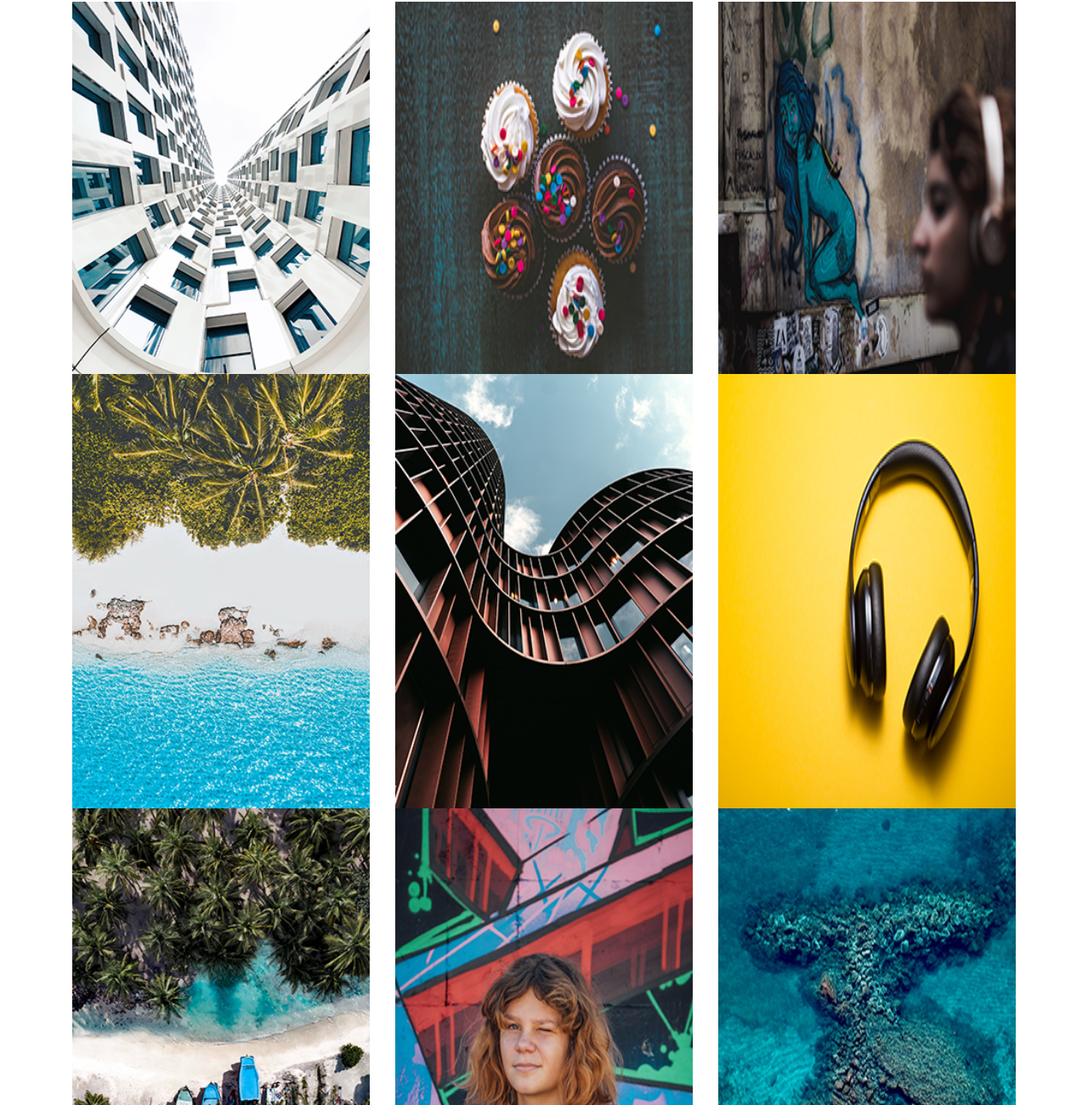
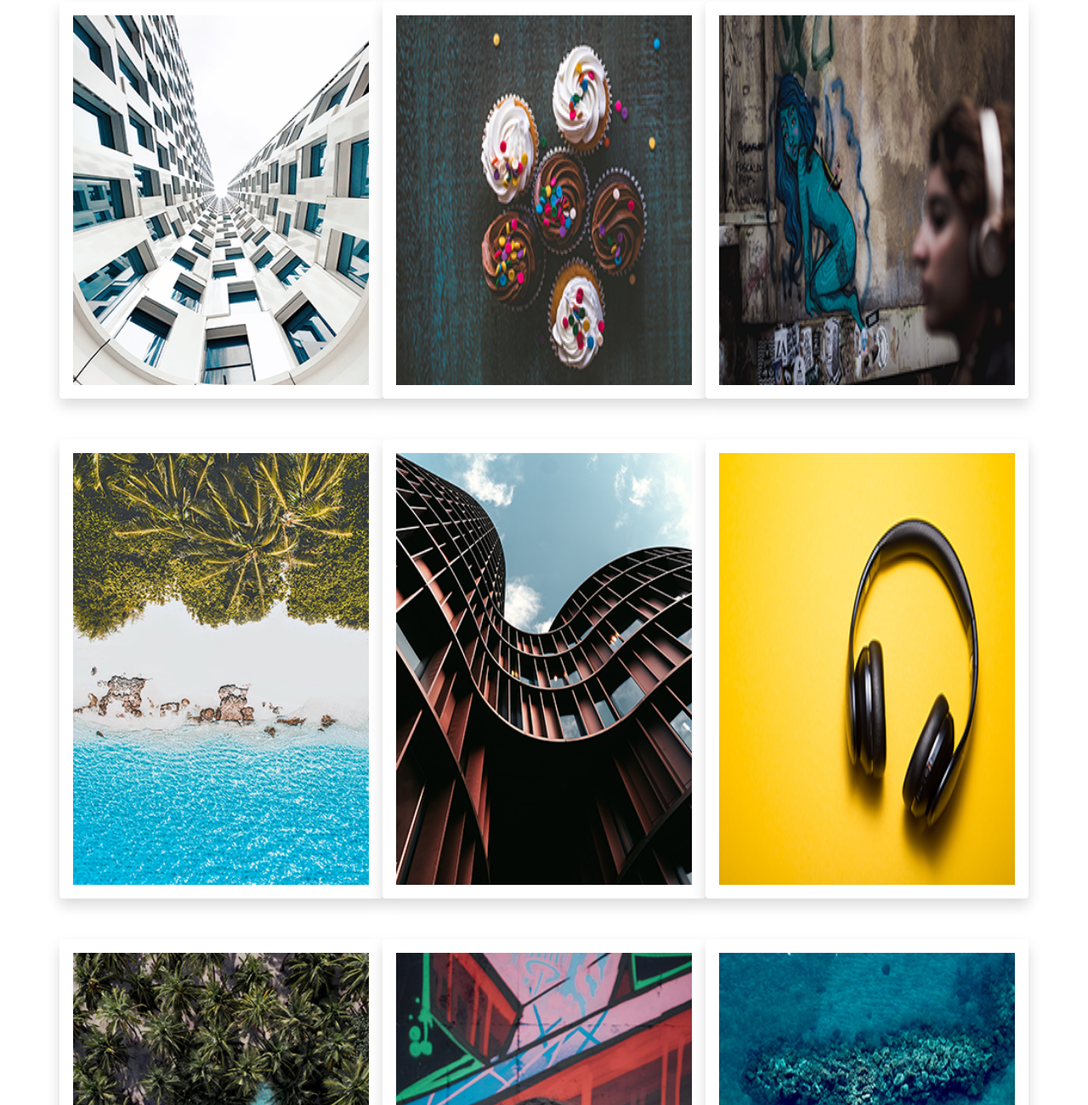
Before and after one commit to kmknisely/m2-h2-knisely-kenney, a plain HTML site: page index.html in a window 1280 px wide. Shown: the part 54-1354 px from the top of the page at 85% size. Drawn offline with nearby package versions, Linux system fonts and the light colour scheme.

Commit message:
add box shadow and borders to images

```diff
--- a/index.html
+++ b/index.html
@@ -17,23 +17,23 @@
 
       <div class="row">
 
-        <img class="col-sm-6 col-lg-4" src="img/hw2-image1.png" alt="Image 1" title="Image 1">
+        <img class="col-sm-6 col-lg-4 shadow p-3 mb-5 bg-white rounded" src="img/hw2-image1.png" alt="Image 1" title="Image 1">
 
-        <img class="col-sm-6 col-lg-4" src="img/hw2-image2.png" alt="Image 2" title="Image 2">
+        <img class="col-sm-6 col-lg-4 shadow p-3 mb-5 bg-white rounded" src="img/hw2-image2.png" alt="Image 2" title="Image 2">
 
-        <img class="col-sm-6 col-lg-4" src="img/hw2-image3.png" alt="Image 3" title="Image 3">
+        <img class="col-sm-6 col-lg-4 shadow p-3 mb-5 bg-white rounded" src="img/hw2-image3.png" alt="Image 3" title="Image 3">
 
-        <img class="col-sm-6 col-lg-4" src="img/hw2-image4.png" alt="Image 4" title="Image 4">
+        <img class="col-sm-6 col-lg-4 shadow p-3 mb-5 bg-white rounded" src="img/hw2-image4.png" alt="Image 4" title="Image 4">
 
-        <img class="col-sm-6 col-lg-4" src="img/hw2-image5.png" alt="Image 5" title="Image 5">
+        <img class="col-sm-6 col-lg-4 shadow p-3 mb-5 bg-white rounded" src="img/hw2-image5.png" alt="Image 5" title="Image 5">
 
-        <img class="col-sm-6 col-lg-4" src="img/hw2-image6.png" alt="Image 6" title="Image 6">
+        <img class="col-sm-6 col-lg-4 shadow p-3 mb-5 bg-white rounded" src="img/hw2-image6.png" alt="Image 6" title="Image 6">
 
-        <img class="col-sm-6 col-lg-4" src="img/hw2-image7.png" alt="Image 7" title="Image 7">
+        <img class="col-sm-6 col-lg-4 shadow p-3 mb-5 bg-white rounded" src="img/hw2-image7.png" alt="Image 7" title="Image 7">
 
-        <img class="col-sm-6 col-lg-4" src="img/hw2-image8.png" alt="Image 8" title="Image 8">
+        <img class="col-sm-6 col-lg-4 shadow p-3 mb-5 bg-white rounded" src="img/hw2-image8.png" alt="Image 8" title="Image 8">
 
-        <img class="col-sm-6 col-lg-4" src="img/hw2-image9.png" alt="Image 9" title="Image 9">
+        <img class="col-sm-6 col-lg-4 shadow p-3 mb-5 bg-white rounded" src="img/hw2-image9.png" alt="Image 9" title="Image 9">
 
       </div>
 
```
